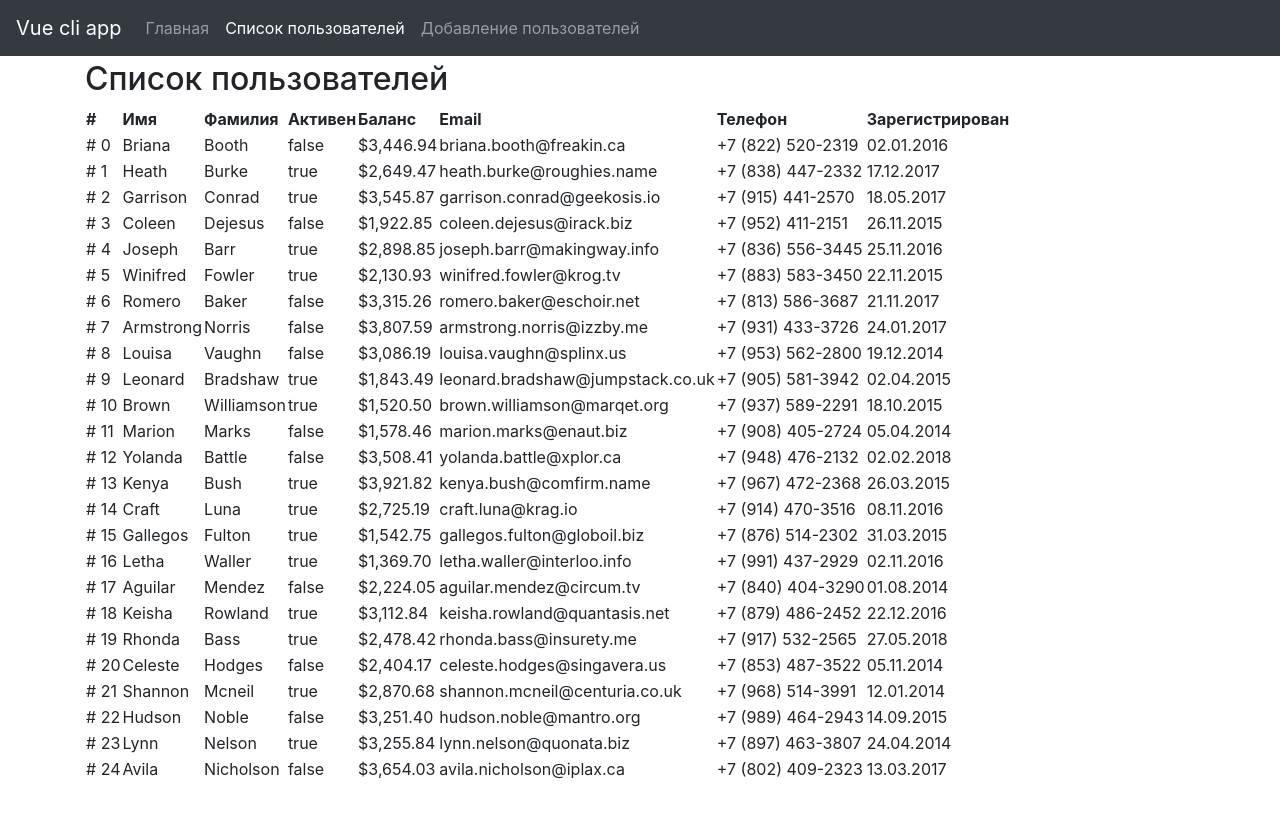
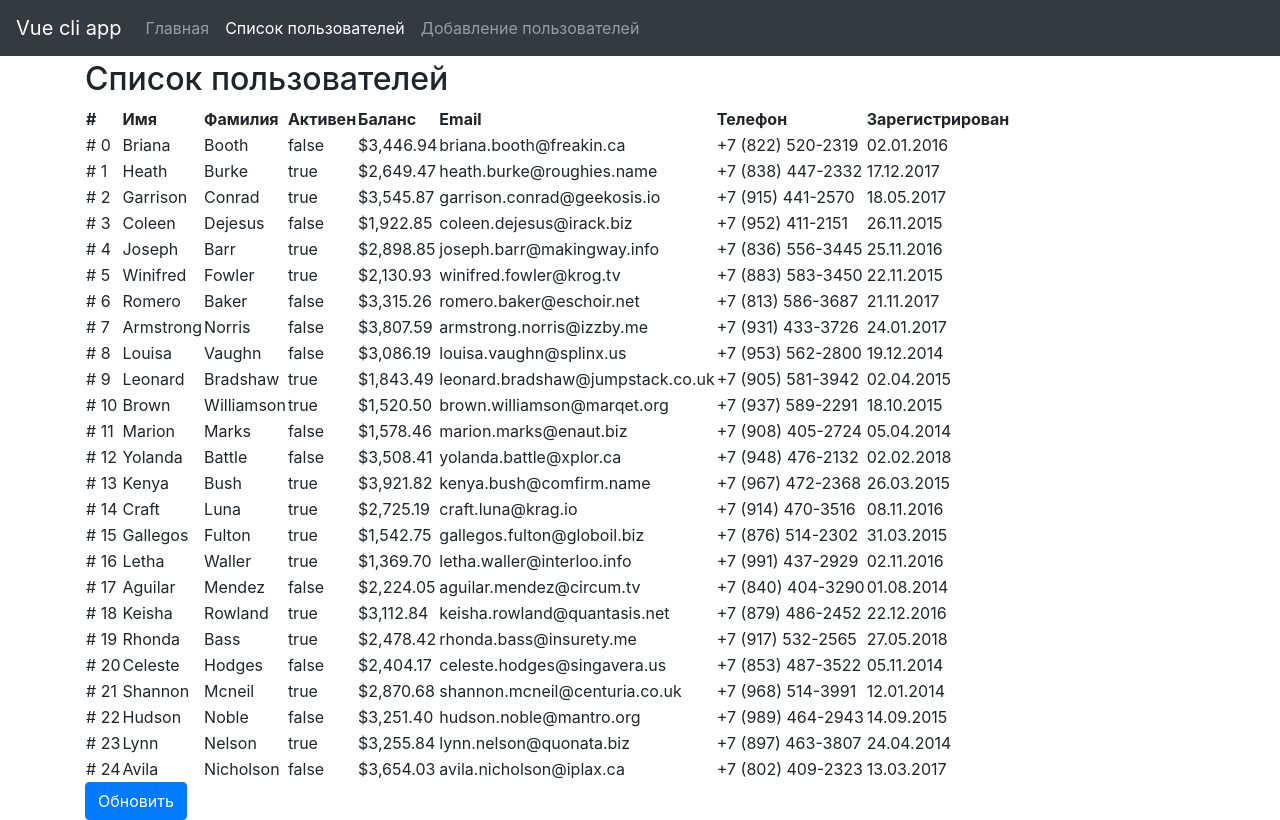
Before and after one commit to VladimirSolovyov/studying-vue, a Vue app in the folder classroomwork3/: page /users in a window 1280 px wide. Built offline with nearby package versions, Linux system fonts and the light colour scheme; data requests are answered from the project's data file.

Commit message:
добавил_vue.config

```diff
--- a/classroomwork3/src/components/UserList.vue
+++ b/classroomwork3/src/components/UserList.vue
@@ -19,7 +19,6 @@
       <td>{{ item.email }}</td>
       <td>{{ item.phone }}</td>
       <td>{{ item.registered }}</td>
-
     </tbody>
   </table>
 </template>
@@ -37,6 +36,5 @@ export default {
       return this.users.length
     }
   }
-
 }
 </script>
--- a/classroomwork3/src/views/Users.vue
+++ b/classroomwork3/src/views/Users.vue
@@ -2,38 +2,48 @@
   <div>
     <h2>Список пользователей</h2>
 
-    <div v-if="!users.length" class="alert alert-warning">
+    <div v-if="loading" class="alert alert-warning">
       Загрузка...
-
+    </div>
+    <div v-if="!users.length">
+      Нет пользователей
     </div>
     <user-list v-else :users="users" />
+
+    <button type="button" class="btn btn-primary" @click="loadUsers">
+      Обновить
+    </button>
+
   </div>
 </template>
 <script>
 import axios from 'axios'
-import UsersList from '@/components/UserList.vue'
+import UserList from '@/components/UserList.vue'
 
 export default {
   components: {
-        'user-list': UsersList
+    UserList
   },
-        data: function () {
-            return {
-                users: []
-            };
-        },
-        mounted: function () {
-            this.loadUsers();
+  data: () => ({
+    users: [],
+    loading: true
+  }),
+
+  mounted() {
+    this.loadUsers()
   },
   methods: {
-            loadUsers: function () {
-                var self = this;
+    loadUsers() {
+      this.loading = true
 
-                axios.get('db.json').then(function (response) {
-                    self.users = response.data.users;
+      axios
+        .get('http://localhost:3000/users')
+        .then(response => {
+          this.users = response.data
+          this.loading = false
         })
+        .catch(error => console.log(error))
     }
   }
-
 }
 </script>
--- /dev/null
+++ b/classroomwork3/vue.config.js
@@ -0,0 +1,4 @@
+// vue.config.js
+module.exports = {
+  lintOnSave: true
+}
```
Lines whose indentation alone changed are shown as unchanged.
